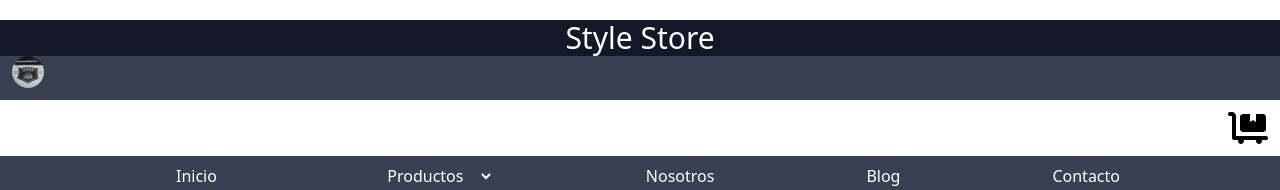
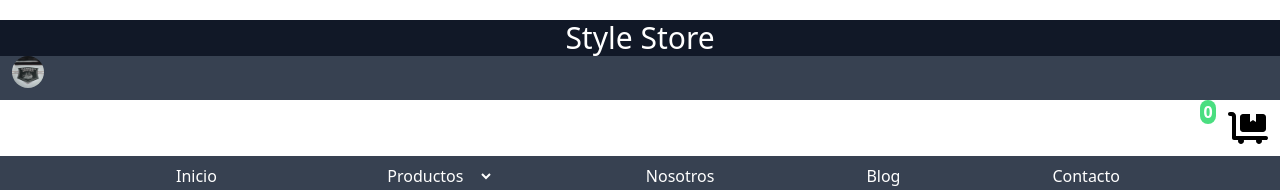
Before and after one commit to Sebas271083/app-resto-delgado, a React (Create React App) app in the folder resto-app/: page /cart in a window 1280 px wide. Shown: the top 190 px of the page. Built offline with nearby package versions, Linux system fonts and the light colour scheme.

Commit message:
agregue numero con cantidad el widgetCart

```diff
--- a/resto-app/src/components/CartContainer/CartContainer.js
+++ b/resto-app/src/components/CartContainer/CartContainer.js
@@ -6,6 +6,8 @@ import { Link } from "react-router-dom"
 
 const CartContainer = () => {
     const {productCartList, removeItem, clear} = useContext(CartContext)
+
+
   return (
     <div>
         <h1 className='text-center text-4xl mb-10 mt-10 font-bold'>Tu Carrito</h1>
--- a/resto-app/src/components/CartWidget/CartWidget.js
+++ b/resto-app/src/components/CartWidget/CartWidget.js
@@ -1,17 +1,27 @@
-import React from 'react'
+import React, {useContext} from 'react'
 import { FontAwesomeIcon } from '@fortawesome/react-fontawesome'
 import {  } from '@fortawesome/free-solid-svg-icons'
 import {  } from '@fortawesome/free-brands-svg-icons'
 import { Link } from 'react-router-dom'
+import { CartContext } from '../../context/CartContext'
+
 <script src="https://kit.fontawesome.com/aa6dac5e14.js" crossorigin="anonymous"></script>
 
+
 const CartWidget = () => {
+  const {totalCart} = useContext(CartContext)
+  const cantidadCarrito = totalCart()
   return (
-    <Link to={'/cart'}>
-      <div className='w-10  m-3'>
-        <img className='bg-white ' src="/imagen/cart-flatbed-solid.svg" alt="" />
-      </div>
-    </Link>
+
+    <>
+      <p className='bg-green-400 rounded-full h-min w-4 text-center font-bold text-white'>{cantidadCarrito}</p>
+
+      <Link to={'/cart'}>
+        <div className='w-10  m-3'>
+          <img className='bg-white ' src="/imagen/cart-flatbed-solid.svg" alt="" />
+        </div>
+      </Link>
+    </>
   )
 }
 
--- a/resto-app/src/context/CartContext.js
+++ b/resto-app/src/context/CartContext.js
@@ -4,6 +4,8 @@ import Contador from '../components/Contador/Contador';
 export const CartContext = React.createContext();
 
 export const CartProvider = ({children}) => {
+
+
 
     const [productCartList, setProductCartList] = useState([])
 
@@ -33,8 +35,6 @@ export const CartProvider = ({children}) => {
            })
            setProductCartList(carritoActualizado)
         }
-
-
     }
 
 
@@ -54,9 +54,13 @@ export const CartProvider = ({children}) => {
             console.log(newArray)
         }
 
+    const totalCart = () => {
+        const total = productCartList.length
+        return total
+    }
 
     return(
-        <CartContext.Provider value={{productCartList, addItem, removeItem, clear, isInCart}}>
+        <CartContext.Provider value={{productCartList, addItem, removeItem, clear, isInCart, totalCart}}>
             {children}
         </CartContext.Provider>
     )
```
